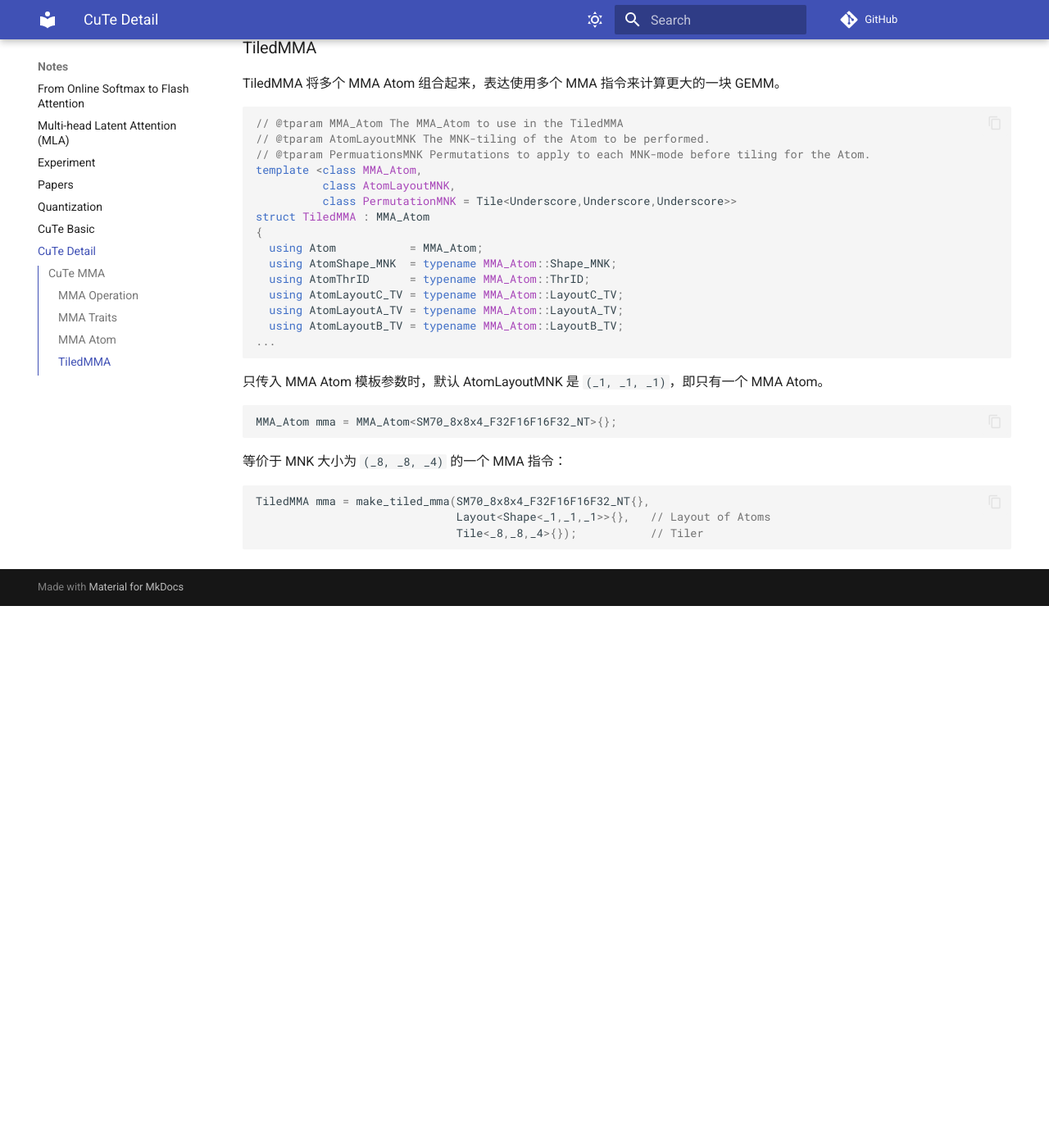
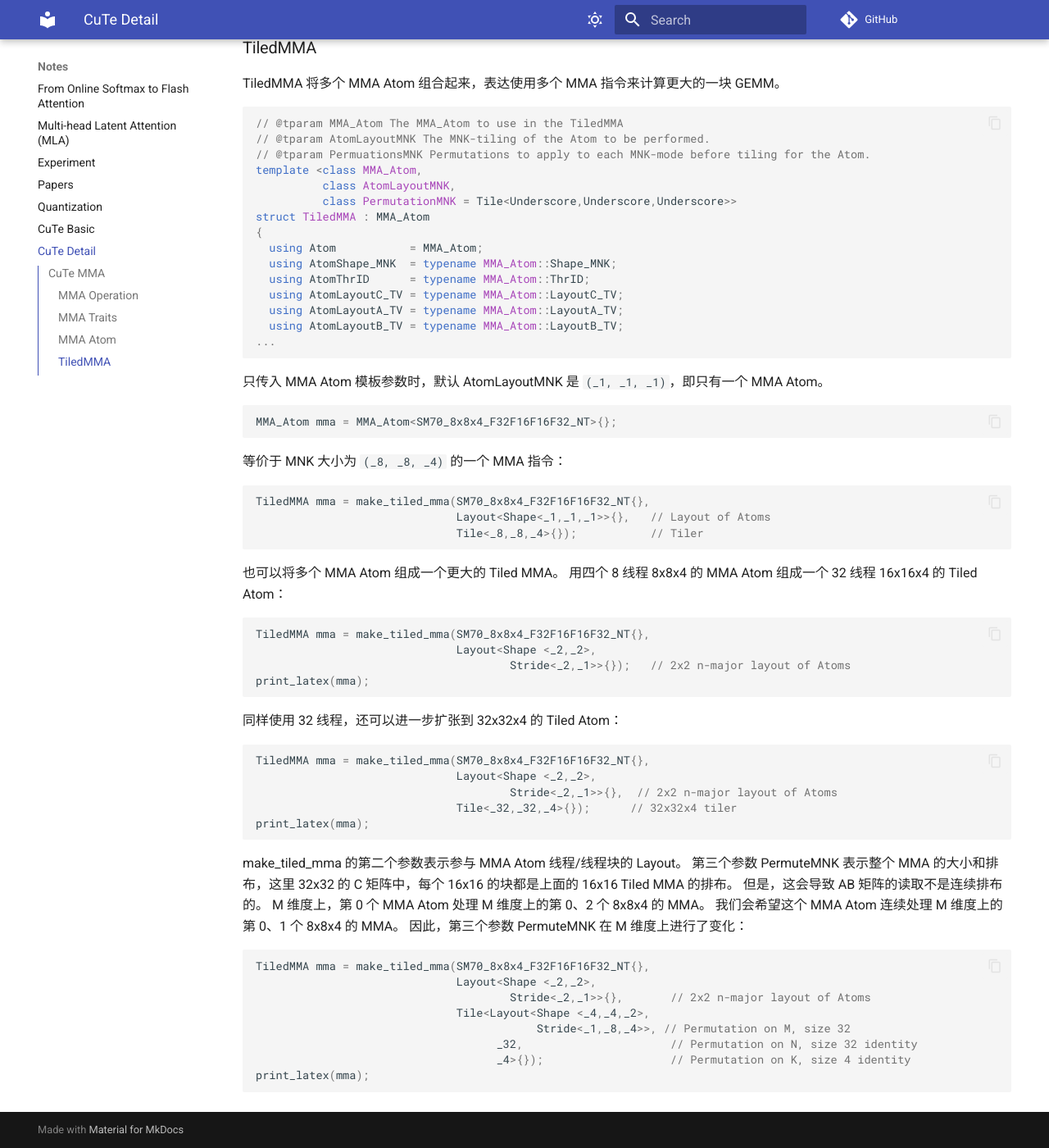
Before and after one commit to onjackay/notes, an MkDocs documentation site: the page built from docs/notes/cute_detail.md, in a window 1280 px wide and 1400 px high, scrolled down 3455 px. Shown: the whole window at 82% size. Built offline with MkDocs 1.6.1 and Material for MkDocs 9.7.7, drawn with Linux system fonts in a browser that asks for light colours; comment, search, counter and statistics services are not loaded; before the commit the page ends 4194 px from its top, so only the background shows below that.

Commit message:
update cute_detail.md

````diff
--- a/docs/notes/cute_detail.md
+++ b/docs/notes/cute_detail.md
@@ -209,3 +209,41 @@ TiledMMA mma = make_tiled_mma(SM70_8x8x4_F32F16F16F32_NT{},
                               Layout<Shape<_1,_1,_1>>{},   // Layout of Atoms
                               Tile<_8,_8,_4>{});           // Tiler
 ```
+
+也可以将多个 MMA Atom 组成一个更大的 Tiled MMA。
+用四个 8 线程 8x8x4 的 MMA Atom 组成一个 32 线程 16x16x4 的 Tiled Atom：
+
+```cpp
+TiledMMA mma = make_tiled_mma(SM70_8x8x4_F32F16F16F32_NT{},
+                              Layout<Shape <_2,_2>,
+                                      Stride<_2,_1>>{});   // 2x2 n-major layout of Atoms
+print_latex(mma);
+```
+
+同样使用 32 线程，还可以进一步扩张到 32x32x4 的 Tiled Atom：
+
+```cpp
+TiledMMA mma = make_tiled_mma(SM70_8x8x4_F32F16F16F32_NT{},
+                              Layout<Shape <_2,_2>,
+                                      Stride<_2,_1>>{},  // 2x2 n-major layout of Atoms
+                              Tile<_32,_32,_4>{});      // 32x32x4 tiler
+print_latex(mma);
+```
+
+make_tiled_mma 的第二个参数表示参与 MMA Atom 线程/线程块的 Layout。
+第三个参数 PermuteMNK 表示整个 MMA 的大小和排布，这里 32x32 的 C 矩阵中，每个 16x16 的块都是上面的 16x16 Tiled MMA 的排布。
+但是，这会导致 AB 矩阵的读取不是连续排布的。
+M 维度上，第 0 个 MMA Atom 处理 M 维度上的第 0、2 个 8x8x4 的 MMA。
+我们会希望这个 MMA Atom 连续处理 M 维度上的第 0、1 个 8x8x4 的 MMA。
+因此，第三个参数 PermuteMNK 在 M 维度上进行了变化：
+
+```cpp
+TiledMMA mma = make_tiled_mma(SM70_8x8x4_F32F16F16F32_NT{},
+                              Layout<Shape <_2,_2>,
+                                      Stride<_2,_1>>{},       // 2x2 n-major layout of Atoms
+                              Tile<Layout<Shape <_4,_4,_2>,
+                                          Stride<_1,_8,_4>>, // Permutation on M, size 32
+                                    _32,                      // Permutation on N, size 32 identity
+                                    _4>{});                   // Permutation on K, size 4 identity
+print_latex(mma);
+```
````
